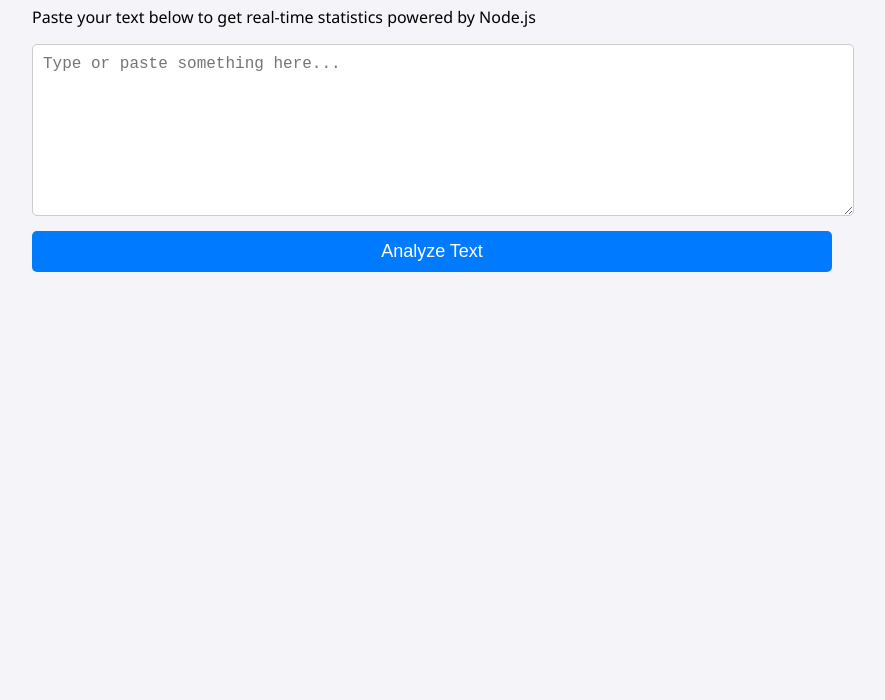
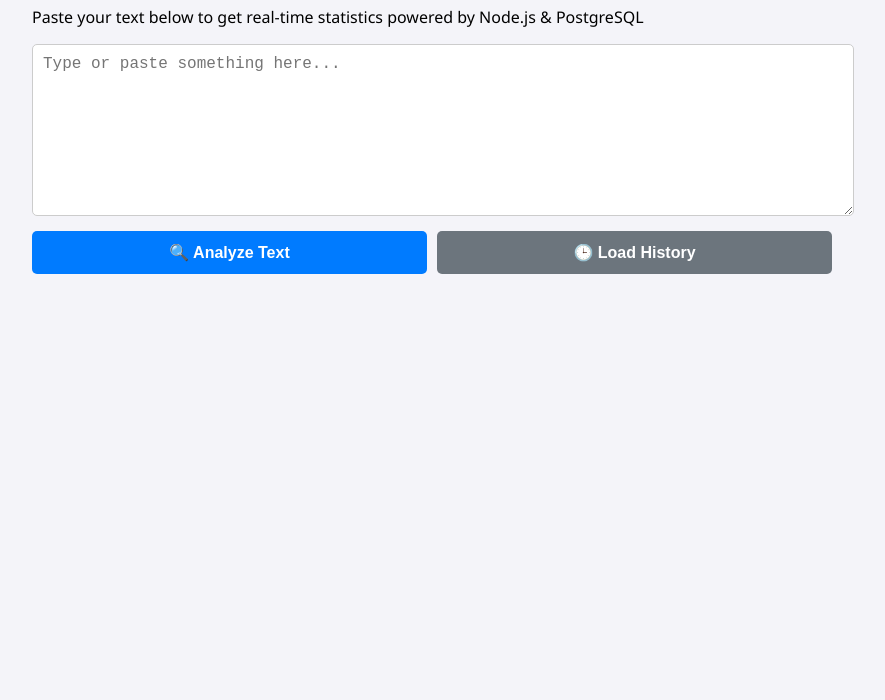
Before and after one commit to AngBan2x/textalyzer, a website: page public/index.html in a window 1280 px wide. Shown: the part 100-800 px from the top of the page, without its empty margins (208-1093 px from the left). Drawn offline with Linux system fonts and the light colour scheme.

Commit message:
feat: add frontend UI to fetch and display analysis history from postgres

```diff
--- a/public/index.html
+++ b/public/index.html
@@ -8,23 +8,38 @@
         body { font-family: 'Segoe UI', Tahoma, Geneva, Verdana, sans-serif; max-width: 800px; margin: 0 auto; padding: 20px; background-color: #f4f4f9; }
         h1 { color: #333; text-align: center; }
         textarea { width: 100%; height: 150px; padding: 10px; border: 1px solid #ccc; border-radius: 5px; font-size: 16px; }
-        button { display: block; width: 100%; padding: 10px; margin-top: 10px; background-color: #007bff; color: white; border: none; border-radius: 5px; font-size: 18px; cursor: pointer; transition: background 0.3s; }
+
+        /* Botones agrupados */
+        .button-group { display: flex; gap: 10px; margin-top: 10px; }
+        button { flex: 1; padding: 12px; background-color: #007bff; color: white; border: none; border-radius: 5px; font-size: 16px; cursor: pointer; transition: background 0.3s; font-weight: bold; }
         button:hover { background-color: #0056b3; }
-        #results { margin-top: 20px; padding: 20px; background: white; border-radius: 5px; box-shadow: 0 2px 5px rgba(0,0,0,0.1); display: none; }
+        .btn-secondary { background-color: #6c757d; }
+        .btn-secondary:hover { background-color: #5a6268; }
+
+        #results, #historySection { margin-top: 20px; padding: 20px; background: white; border-radius: 5px; box-shadow: 0 2px 5px rgba(0,0,0,0.1); display: none; }
         .stat-box { display: flex; justify-content: space-between; border-bottom: 1px solid #eee; padding: 10px 0; }
         .stat-label { font-weight: bold; color: #555; }
+
+        /* Estilos para el historial */
+        .history-card { background: #f8f9fa; border-left: 4px solid #007bff; padding: 10px 15px; margin-bottom: 10px; border-radius: 4px; }
+        .history-text { font-style: italic; color: #444; margin-bottom: 8px; font-size: 14px; }
+        .history-stats { font-size: 13px; color: #666; display: flex; gap: 15px; }
     </style>
 </head>
 <body>
 
-    <h1>Text Analyzer API Client</h1>
-    <p>Paste your text below to get real-time statistics powered by Node.js</p>
+    <h1>📝 Text Analyzer API</h1>
+    <p>Paste your text below to get real-time statistics powered by Node.js & PostgreSQL</p>
 
     <textarea id="inputText" placeholder="Type or paste something here..."></textarea>
-    <button onclick="analyze()">Analyze Text</button>
+
+    <div class="button-group">
+        <button onclick="analyze()">🔍 Analyze Text</button>
+        <button class="btn-secondary" onclick="loadHistory()">🕒 Load History</button>
+    </div>
 
     <div id="results">
-        <h3>Analysis Results:</h3>
+        <h3>Current Analysis:</h3>
         <div class="stat-box">
             <span class="stat-label">Total Characters:</span>
             <span id="charCount">0</span>
@@ -39,7 +54,14 @@
         </div>
     </div>
 
+    <div id="historySection">
+        <h3>Recent Analyses (from Database):</h3>
+        <div id="historyList">
+            </div>
+    </div>
+
     <script>
+        // Función 1: Analizar texto
         async function analyze() {
             const text = document.getElementById('inputText').value;
             const resultsDiv = document.getElementById('results');
@@ -50,7 +72,6 @@
             }
 
             try {
-                // AQUÍ OCURRE LA MAGIA: El frontend llama a tu backend
                 const response = await fetch('/analyze', {
                     method: 'POST',
                     headers: { 'Content-Type': 'application/json' },
@@ -61,7 +82,6 @@
 
                 const data = await response.json();
 
-                // Actualizamos la interfaz con los datos del backend
                 document.getElementById('charCount').textContent = data.originalLength;
                 document.getElementById('wordCount').textContent = data.wordCount;
                 document.getElementById('commonLetter').textContent = `"${data.mostCommonLetter}"`;
@@ -73,6 +93,52 @@
                 alert('Something went wrong connecting to the server.');
             }
         }
+
+        // Función 2: Cargar historial
+        async function loadHistory() {
+            const historyDiv = document.getElementById('historySection');
+            const historyList = document.getElementById('historyList');
+
+            try {
+                // Un GET al endpoint que configuraste en index.js
+                const response = await fetch('/history');
+                const data = await response.json();
+
+                // Limpiar la lista antes de añadir los nuevos
+                historyList.innerHTML = '';
+
+                if (data.length === 0) {
+                    historyList.innerHTML = '<p>No history found yet. Analyze some text first!</p>';
+                } else {
+                    // Recorrer el array de resultados de PostgreSQL
+                    data.forEach(item => {
+                        // Cortar el texto si es muy largo para que no rompa el diseño
+                        const previewText = item.original_text.length > 60
+                            ? item.original_text.substring(0, 60) + '...'
+                            : item.original_text;
+
+                        // Crear una "tarjeta" por cada registro usando Template Literals
+                        const card = document.createElement('div');
+                        card.className = 'history-card';
+                        card.innerHTML = `
+                            <div class="history-text">"${previewText}"</div>
+                            <div class="history-stats">
+                                <span><strong>Words:</strong> ${item.word_count}</span>
+                                <span><strong>Top Char:</strong> '${item.most_common_char}'</span>
+                            </div>
+                        `;
+                        historyList.appendChild(card);
+                    });
+                }
+
+                // Mostramos la sección
+                historyDiv.style.display = 'block';
+
+            } catch (error) {
+                console.error('Error loading history:', error);
+                alert('Could not load history from the database.');
+            }
+        }
     </script>
 </body>
 </html>
```
Also changed, not shown: README.md.
